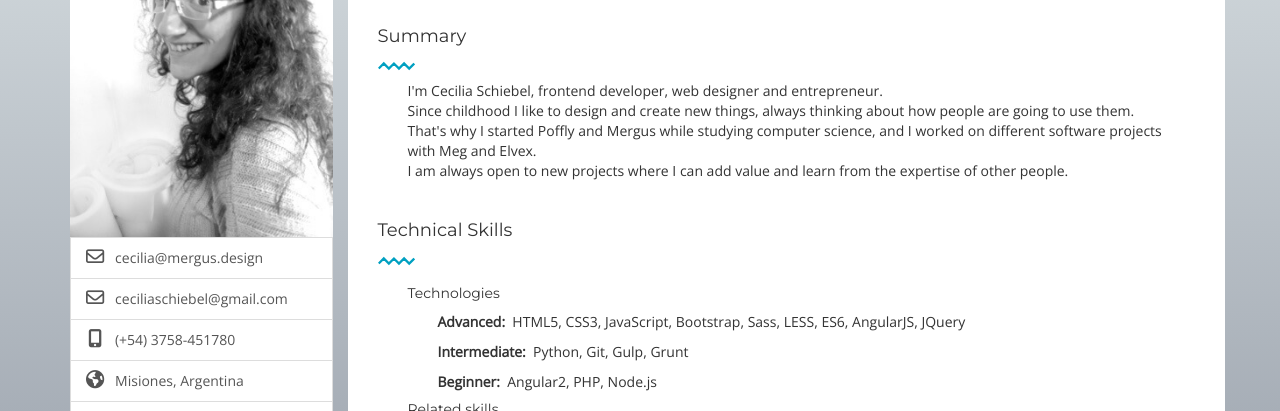
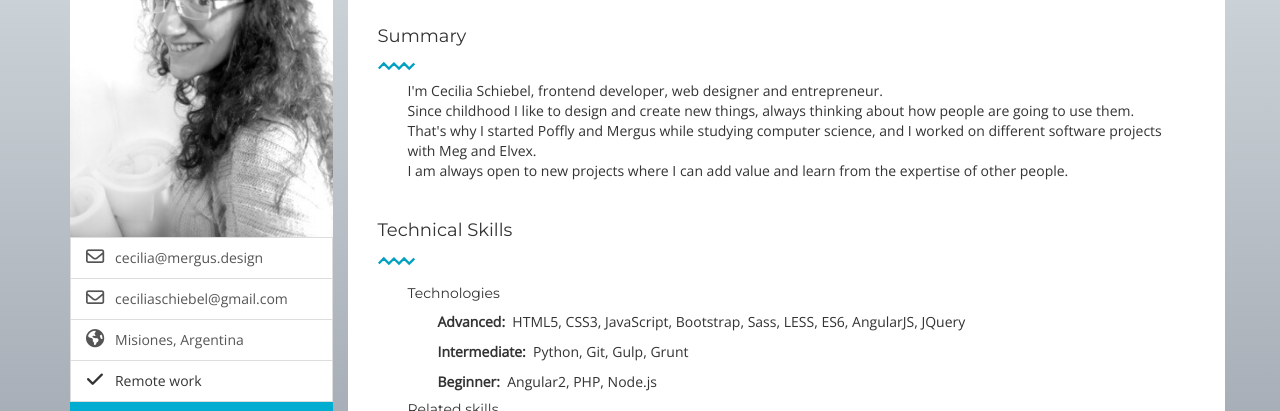
Before and after one commit to ceciliaschiebel/ceciliaschiebel.github.io, a plain HTML site: page index.html in a window 1280 px wide. Shown: the part 153-564 px from the top of the page. Drawn offline with nearby package versions, Linux system fonts and the light colour scheme.

Commit message:
update data

```diff
--- a/index.html
+++ b/index.html
@@ -44,10 +44,6 @@
                         <a href="mailto:ceciliaschiebel@gmail.com?subject=Consulta%20CV" target="_blank" class="list-group-item">
                             <span class="fa fa-envelope-o"></span>
                             <span>&nbsp ceciliaschiebel@gmail.com</span>
-                        </a>
-                        <a href="tel:+54 3758 451780" target="_blank" class="list-group-item">
-                            <span class="fa fa-mobile"></span>
-                            <span>&nbsp (+54) 3758-451780</span>
                         </a>
                         <a href="https://goo.gl/maps/iNNcMtDa2sG2" target="_blank" class="list-group-item">
                             <span class="fa fa-globe"></span>
```
